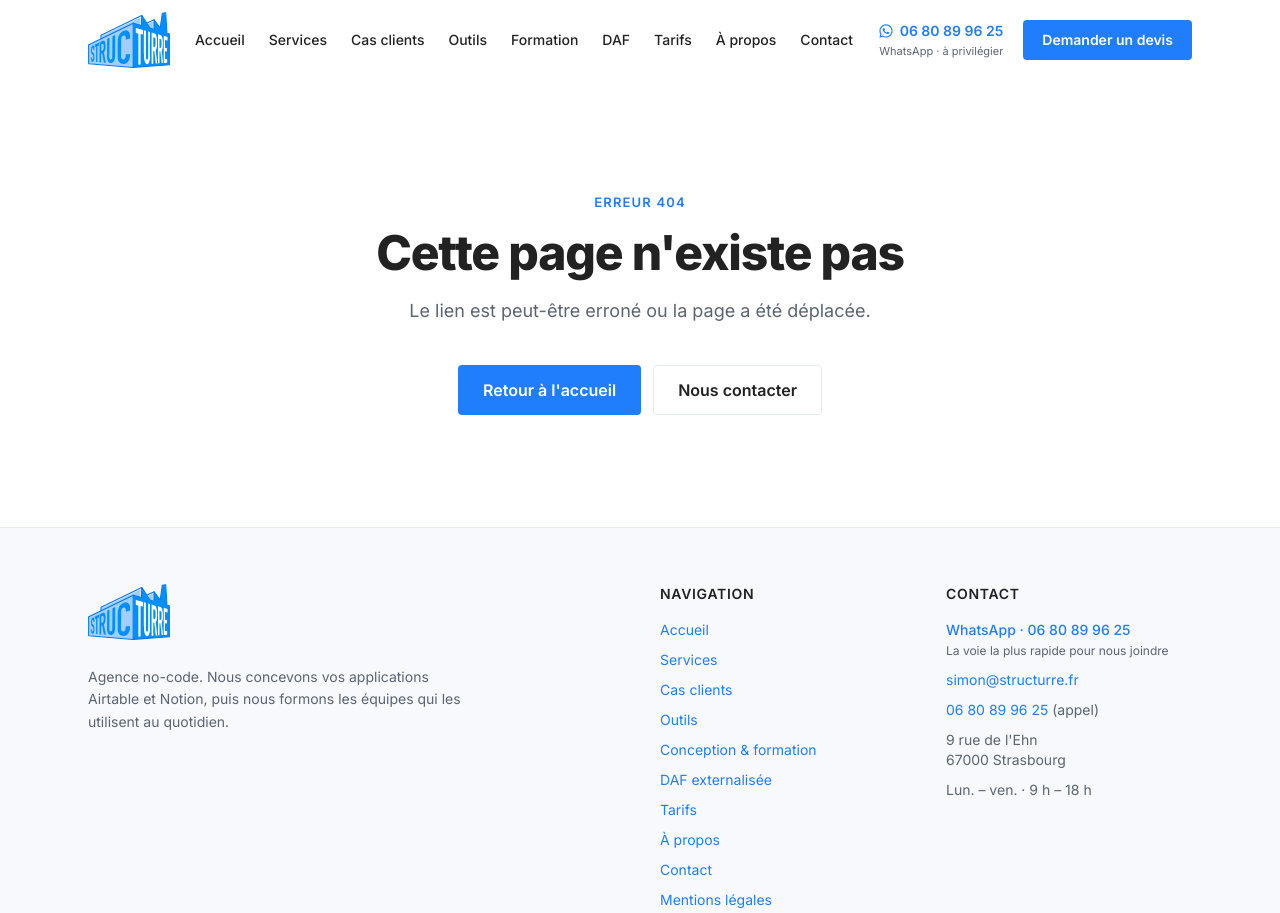
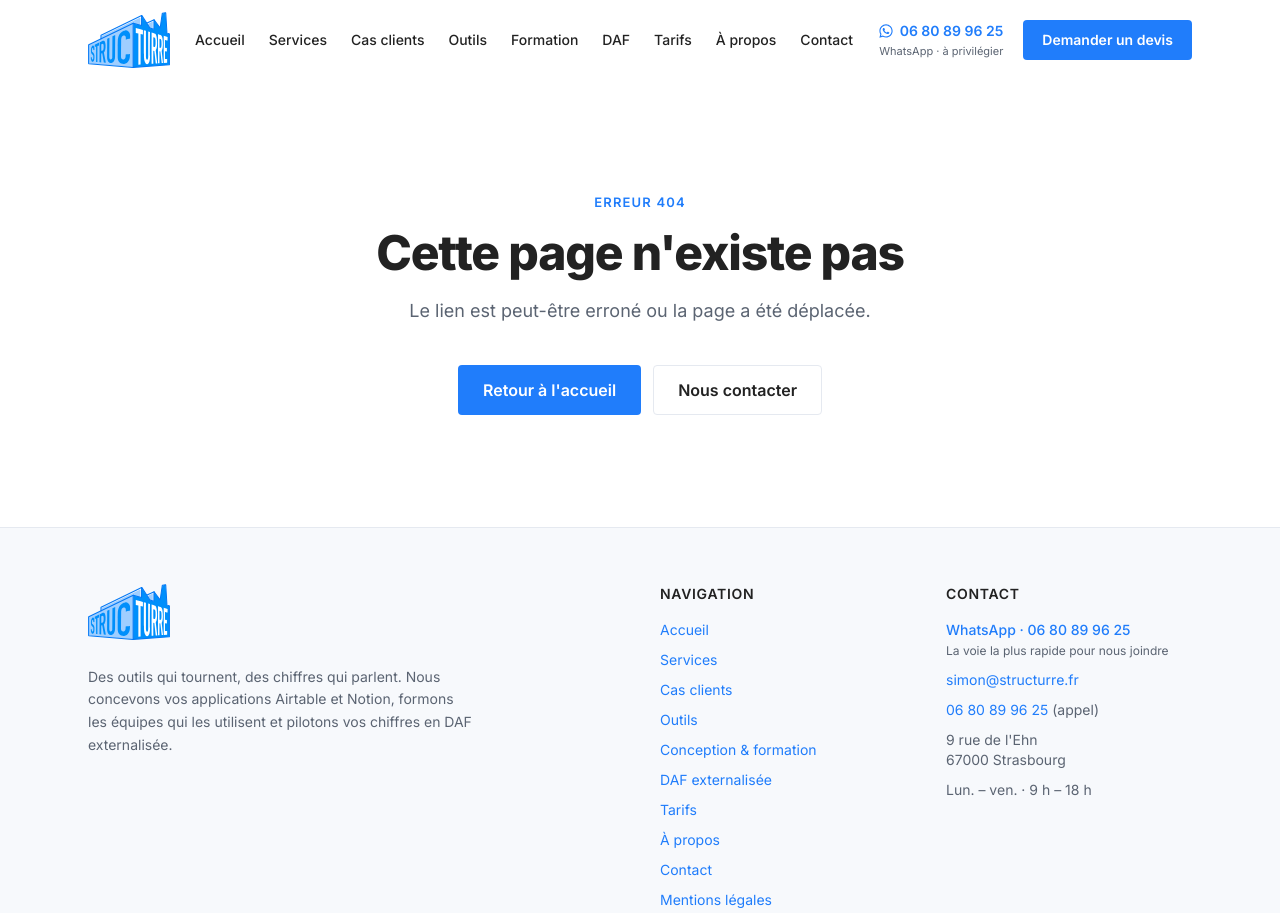
Before and after one commit to Vandksen/structurre.fr, a website: page 404.html in a window 1280 px wide. Shown: the top 913 px of the page. Drawn offline with Linux system fonts and the light colour scheme.

Commit message:
Adopte le slogan « Des outils qui tournent, des chiffres qui parlent »
Le nouveau slogan, qui intègre la DAF externalisée, devient le titre de
l'accueil et ouvre la présentation du pied de page sur toutes les pages.
Il figure aussi sur l'image de partage (SVG et PNG régénéré), dans son
texte alternatif et dans les données structurées.

Ajoute aussi un lien vers les conditions générales de la mission sous le
tarif, en haut de la page DAF externalisée.

Co-Authored-By: Claude Opus 5.5 <noreply@anthropic.com>

```diff
--- a/404.html
+++ b/404.html
@@ -18,7 +18,7 @@
 <meta property="og:image" content="https://structurre.fr/assets/img/og-image.png">
 <meta property="og:image:width" content="1200">
 <meta property="og:image:height" content="630">
-<meta property="og:image:alt" content="Structurre — agence no-code Airtable et Notion">
+<meta property="og:image:alt" content="Structurre — des outils qui tournent, des chiffres qui parlent">
 <meta name="twitter:card" content="summary_large_image">
 
 <link rel="icon" href="/assets/img/favicon.svg" type="image/svg+xml">
@@ -120,8 +120,9 @@
           <img src="/assets/img/logo.svg" alt="Structurre" width="405" height="275" class="h-14 w-auto">
         </a>
         <p class="mt-5 max-w-sm text-sm leading-relaxed texte-doux">
-          Agence no-code. Nous concevons vos applications Airtable et Notion, puis nous
-          formons les équipes qui les utilisent au quotidien.
+          Des outils qui tournent, des chiffres qui parlent. Nous concevons vos
+          applications Airtable et Notion, formons les équipes qui les utilisent et pilotons
+          vos chiffres en DAF externalisée.
         </p>
       </div>
 
```
Also changed, not shown: a-propos.html (+4 -3 lines), cas-clients.html (+4 -3 lines), conditions-daf.html (+4 -3 lines), contact.html (+4 -3 lines), daf-externalisee.html (+8 -3 lines), formation.html (+4 -3 lines), index.html (+6 -4 lines), mentions-legales.html (+4 -3 lines), outils.html (+4 -3 lines), services.html (+4 -3 lines), tarifs.html (+4 -3 lines), assets/img/og-image.png, assets/img/og-image.svg.
